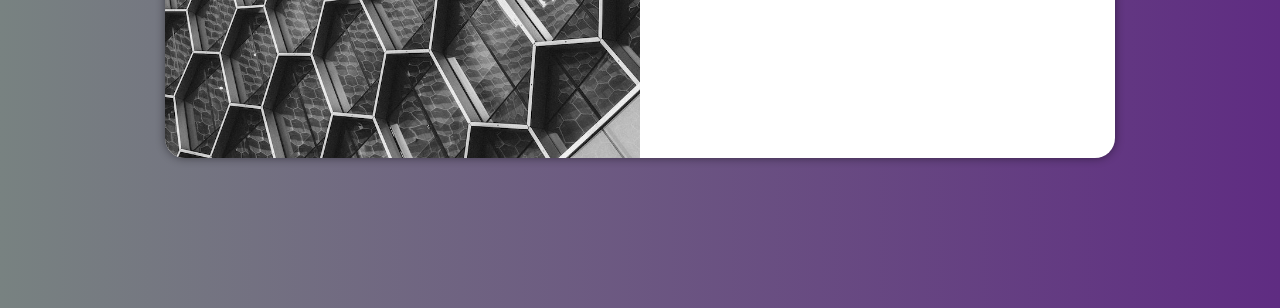
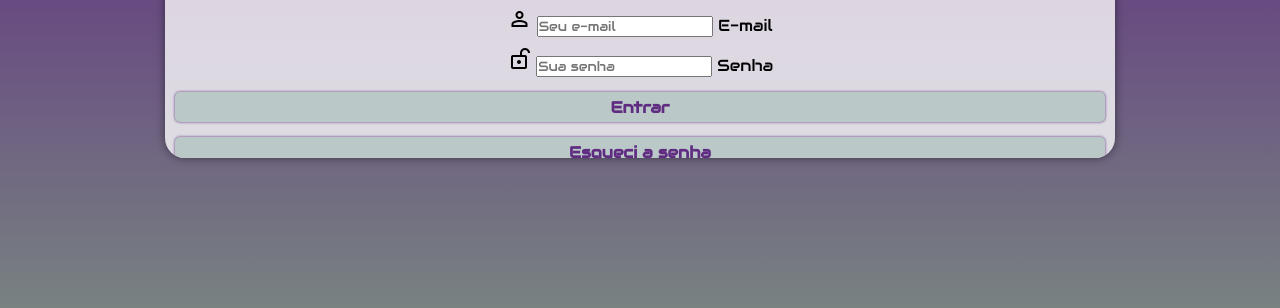
Before and after one commit to oNandopro/projeto-login, a plain HTML site: page index.html in a window 1280 px wide. Shown: the part 492-800 px from the top of the page. Drawn offline with nearby package versions, Linux system fonts and the light colour scheme.

Commit message:
media-query ok

```diff
--- a/estilos/media-query.css
+++ b/estilos/media-query.css
@@ -8,6 +8,7 @@
         width: 80vw;
     }
     section#login > div#imagem {
+        background-position: left center;
         float: left;
         width: 30%;
         height: 100%;
@@ -16,28 +17,41 @@
         float: right;
         width: 70%;
     }
+    div#formulario > h1 {
+        font-size: 2.5em;
+        margin-top: 20px;
+    }
+
 }
 
 @media screen and (min-width: 992px) {
     body {
-        background-image: linear-gradient(to right, #788281, #5f2c82);
+        background-image: linear-gradient(to top, #788281, #5f2c82 60%);
     }
     section#login {
         width: 950px;
     }
     section#login > div#imagem {
-        float: left;
-        width: 50%;
-        height: 100%;
+        background-position: center bottom;
+        float: bottom;
+        width: 100%;
+        height: 40%;
     }
     section#login > div#formulario {
-        float: right;
-        width: 50%;
+        float: top;
+        width: 100%;
+        height: 60%;
     }
     div#formulario > h1 {
-        font-size: 2em;
+        font-size: 2.5em;
+        margin-top: 20px;
     }
     div#formulario > p {
         font-size: 1.2em;
+        text-align: center;
+    }
+
+    div.campo {
+        text-align: center;
     }
 }
--- a/estilos/style.css
+++ b/estilos/style.css
@@ -30,7 +30,7 @@ main {
 }
 
 section#login {
-    background-color: white;
+    background-color: rgba(255, 255, 255, 0.773);
     width: 250px;
     height: 500px;
     border-radius: 20px;
@@ -42,7 +42,7 @@ section#login {
     left: 50%;
     transform: translate(-50%, -50%);
 
-    transition: width .3s, heigth .5s;
+    transition: width .3s, heigth .3s;
     transition-timing-function: ease;
 }
 
@@ -52,7 +52,12 @@ section#login > div#imagem {
     background-size: cover;
     background-position: center ;
     height: 200px;
+    box-shadow: 0px 0px 3px #5f2c82;
 
+}
+
+div.campo {
+    margin-top: 10px;
 }
 
 section#login > div#formulario {
@@ -66,5 +71,50 @@ div#formulario > h1 {
 }
 
 div#formuario > p {
+    font-size: 0.8em;
+}
+
+form > input[type=submit] {
+    display: block;
+    font-size: 1em;
+    margin-top: 15px;
+    width: 100%;
+    height: 30px;
+    background-color: #bac8c7;
+    color: #5f2c82;
+    font-weight: bolder;
+    border: none;
+    border-radius: 5px;
+    box-shadow: 0px 0px 3px #5f2c82;
+    cursor: pointer;
 
 }
+
+form > input[type=submit]:hover {
+    background-color: #8b8b8b;
+    font-size: 1.2em;
+    border: 1px solid #5f2c82;
+}
+
+form > a.botao {
+    display: block;
+    text-align: center;
+    font-size: 1em;
+    width: 100%;
+    height: 30px;
+    padding-top: 5px;
+    margin-top: 15px;
+    background-color: #bac8c7;
+    color: #5f2c82;
+    font-weight: bolder;
+    border: none;
+    border-radius: 5px;
+    box-shadow: 0px 0px 3px #5f2c82;
+    text-decoration: none;
+}
+
+form > a.botao:hover {
+    background-color: #8b8b8b;
+    font-size: 1.2em;
+    border: 1px solid #5f2c82;
+}
--- a/index.html
+++ b/index.html
@@ -40,10 +40,7 @@
                     </div>
 
                     <input type="submit" value="Entrar">
-                    <a href="esqueci.html"> Esqueci a senha
-                        <span class="material-symbols-outlined"> lock_reset
-                        </span>
-                    </a>
+                    <a href="esqueci.html" class="botao"> Esqueci a senha </a>
 
                 </form>
             </div>
```
